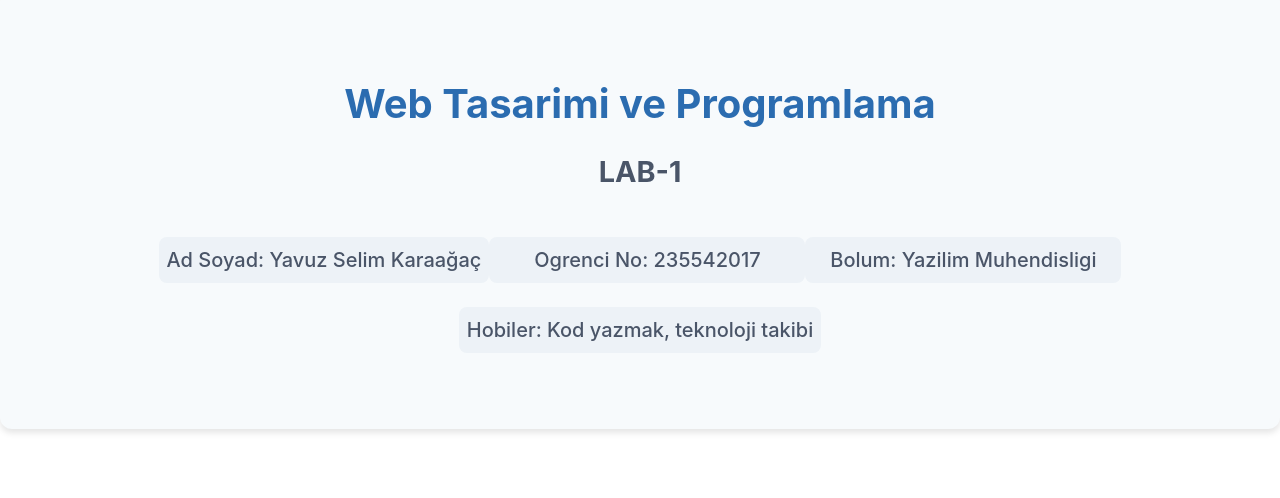
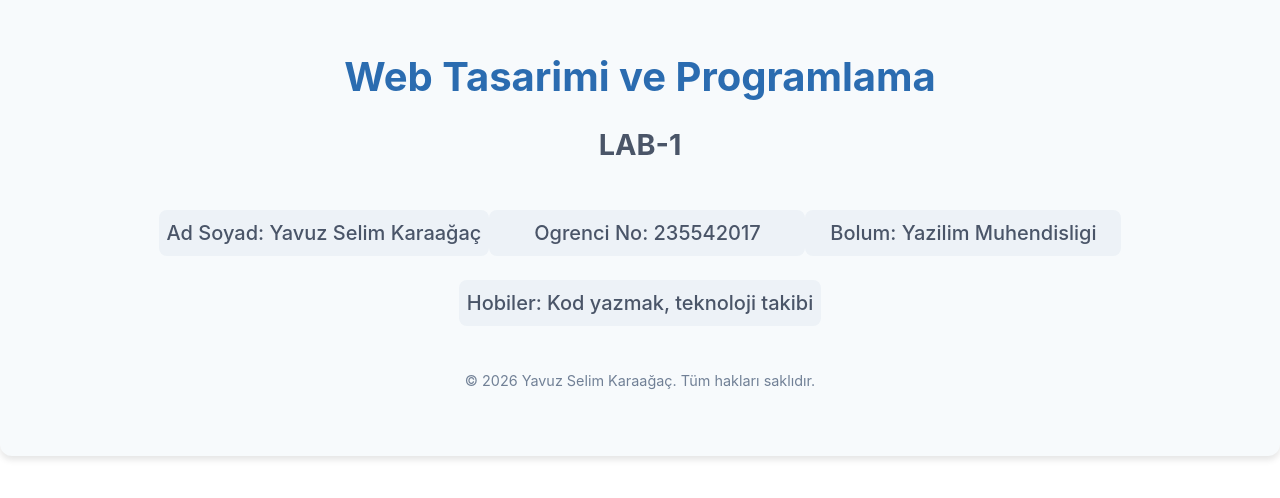
Before and after one commit to yavuzskaraagac/web_lab_uygulamalari, a React (Vite) app: page / in a window 1280 px wide. Shown: the part 190-688 px from the top of the page. Built offline with nearby package versions, Linux system fonts and the light colour scheme.

Commit message:
feat: add footer to homepage

```diff
--- a/src/App.tsx
+++ b/src/App.tsx
@@ -9,6 +9,9 @@ function App() {
       <p>Ogrenci No: 235542017</p>
       <p>Bolum: Yazilim Muhendisligi</p>
       <p>Hobiler: Kod yazmak, teknoloji takibi</p>
+      <footer style={{ marginTop: '2rem', fontSize: '0.9rem', color: '#718096' }}>
+        &copy; 2026 Yavuz Selim Karaağaç. Tüm hakları saklıdır.
+      </footer>
     </div>
   )
 }
```
